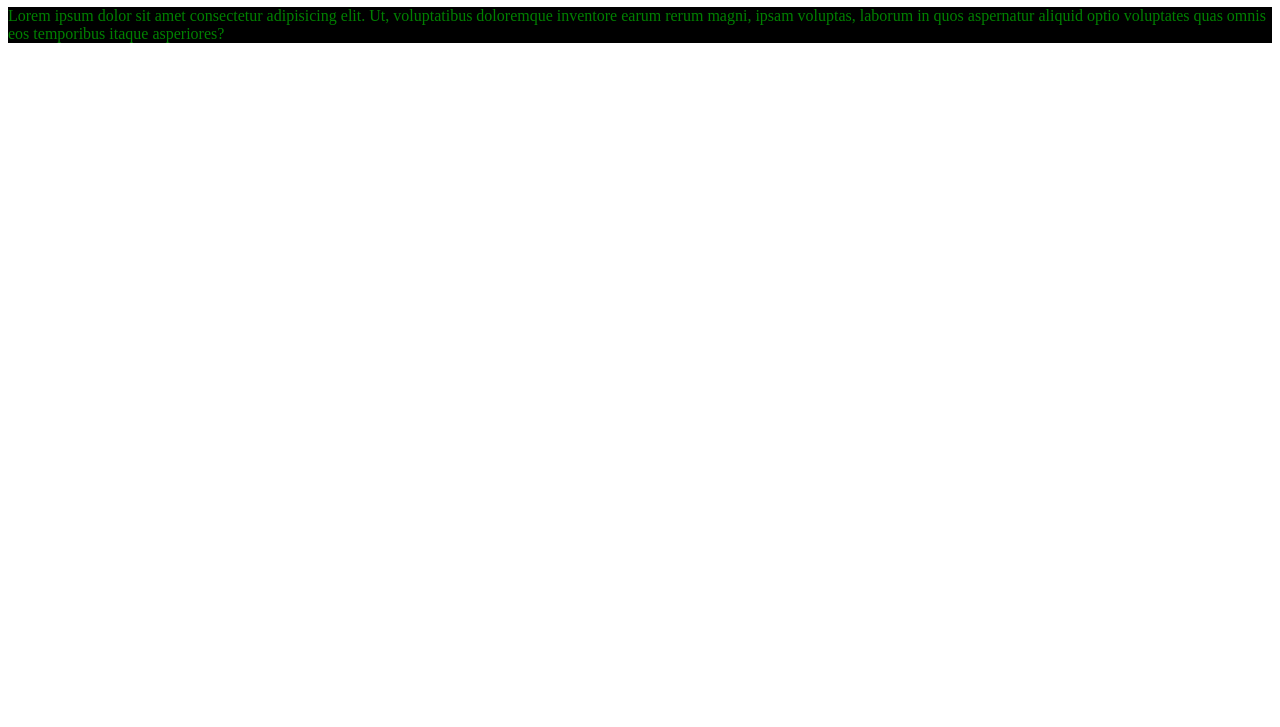
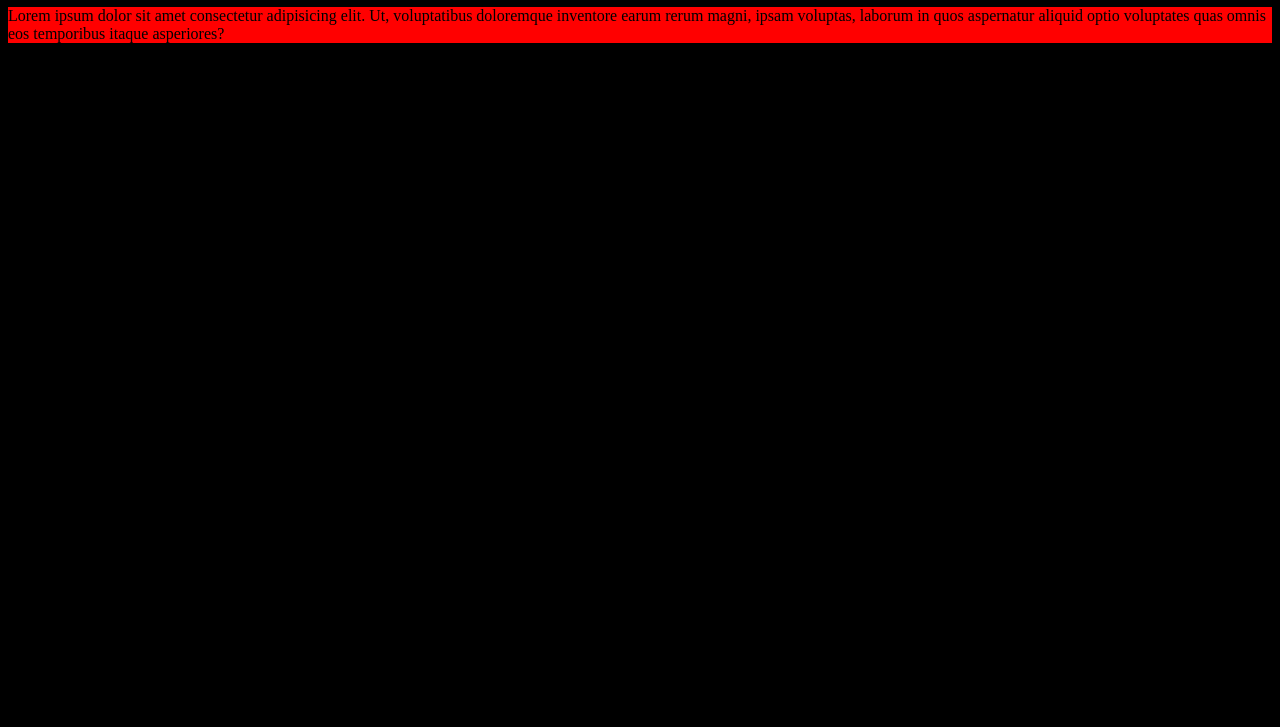
Before and after one commit to Abu0907/git_practice2, a plain HTML site: page index.html in a window 1280 px wide. Shown: the part 73-800 px from the top of the page. Drawn offline with Linux system fonts and the light colour scheme.

Commit message:
Swap colors for h1 and p elements and also create bg colour for body

```diff
--- a/style.css
+++ b/style.css
@@ -1,8 +1,11 @@
 h1{
-    color: red;
+    color: black;
+    background-color: red;
+}
+p{
+    color: black;
+    background-color: red;
+}
+body{
     background-color: black;
 }
-p{
-    color: green;
-    background-color: black;
-}
```
